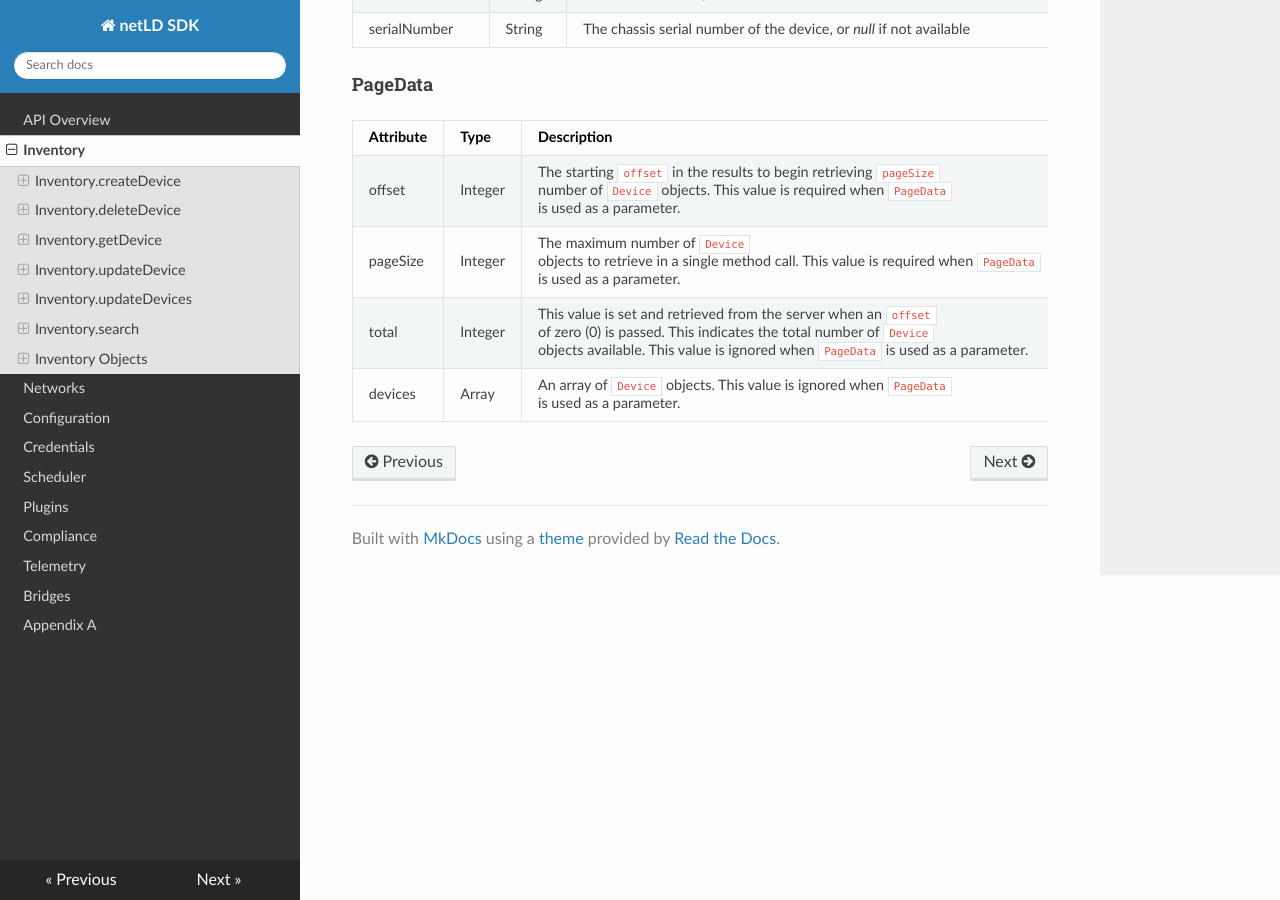
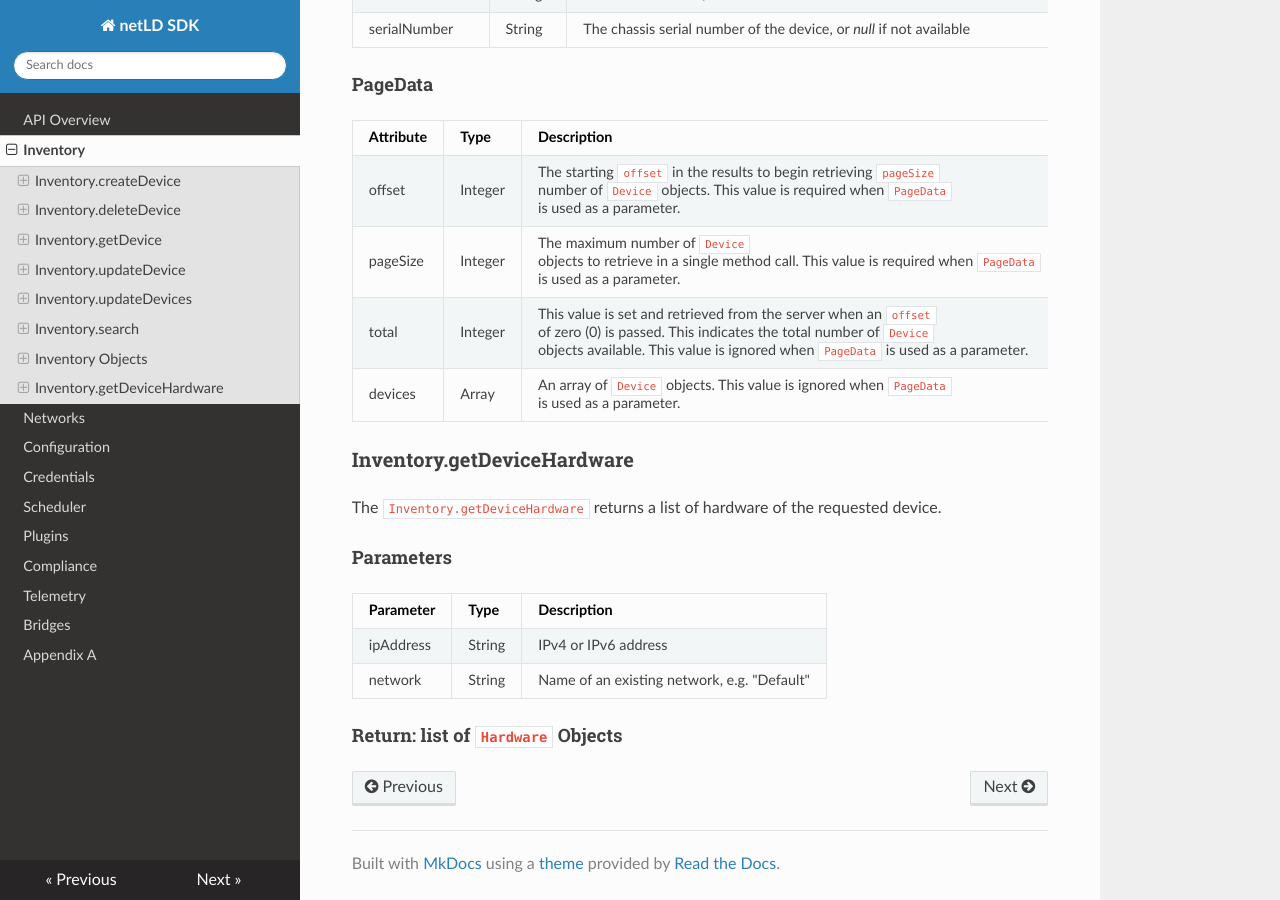
Before and after one commit to logicvein/NetLD-SDK, an MkDocs documentation site: the page built from docs/Inventory.md, in a window 1280 px wide and 900 px high, scrolled down 6127 px. Built offline with MkDocs 1.6.1, drawn with Linux system fonts in a browser that asks for light colours; nearby versions of some CDN libraries; old or Windows-style settings are respelled for this version of MkDocs.

Commit message:
NL-6980 add getDeviceHardware call to documentation

````diff
--- a/docs/Inventory.md
+++ b/docs/Inventory.md
@@ -274,3 +274,18 @@ When ``offset`` + ``pageSize`` is greater than or equal to ``total`` there are n
 | pageSize      | Integer       | The maximum number of ```Device``` objects to retrieve in a single method call. This value is required when ```PageData``` is used as a parameter. |
 | total         | Integer  | This value is set and retrieved from the server when an ```offset``` of zero (0) is passed.  This indicates the total number of ``Device`` objects available.   This value is ignored when ```PageData``` is used as a parameter. |
 | devices       | Array | An array of ``Device`` objects. This value is ignored when ``PageData`` is used as a parameter. |
+
+<p class="vspacer"></p>
+
+### Inventory.getDeviceHardware
+
+The ``Inventory.getDeviceHardware`` returns a list of hardware of the requested device.
+
+#### Parameters
+
+| Parameter     | Type          | Description      |
+| ------------- | ------------- | --------------   |
+| ipAddress     | String  | IPv4 or IPv6 address |
+| network      | String   | Name of an existing network, e.g. "Default" |
+
+#### Return: list of ``Hardware`` Objects
````
